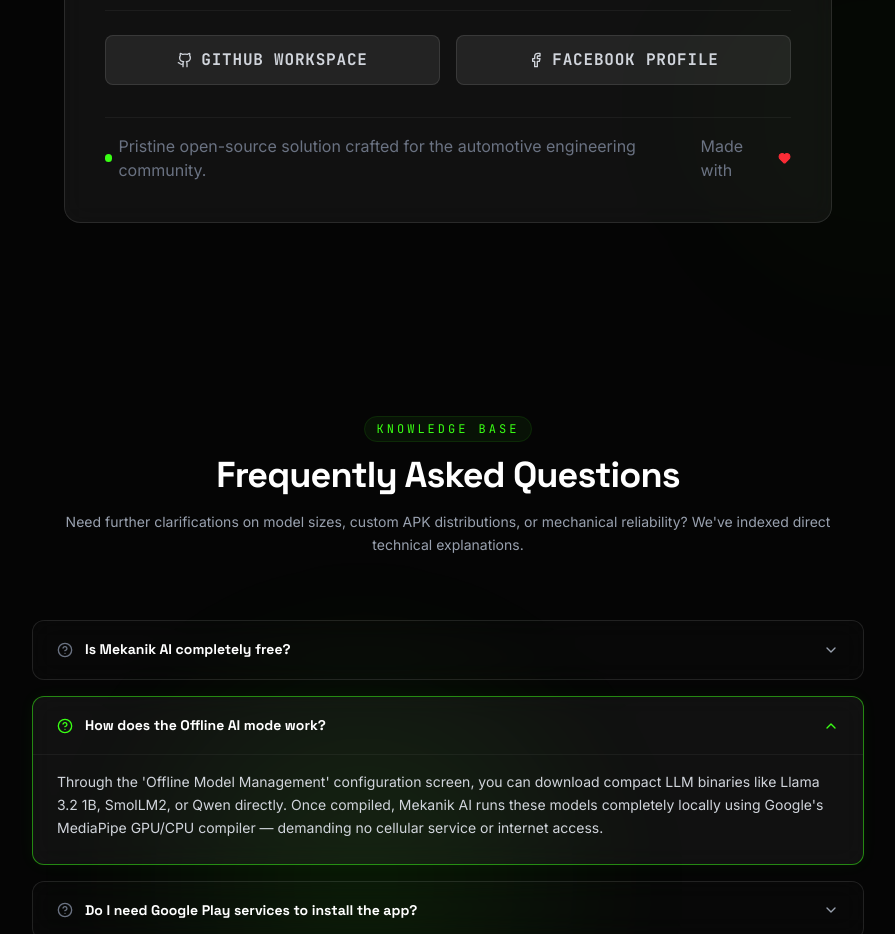
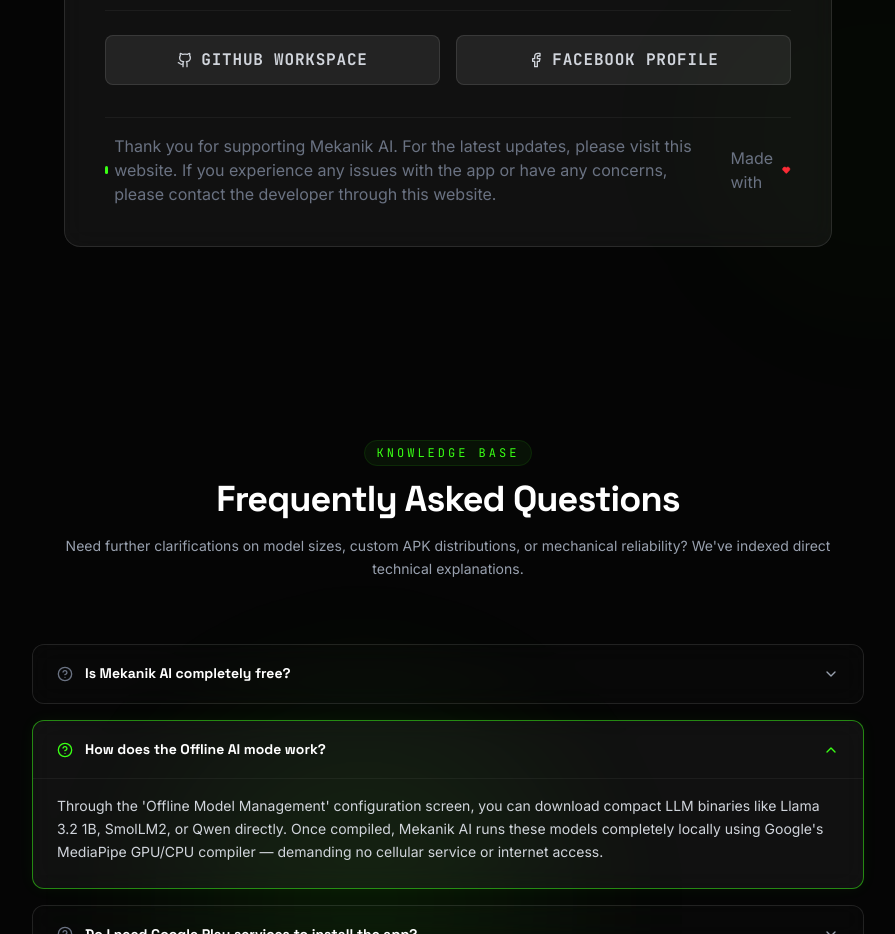
Before and after one commit to JavierSiliacay/Mekanik-AI-Portal, a React (Vite) app: page / in a window 1280 px wide. Shown: the part 6800-7734 px from the top of the page, without its empty margins (192-1087 px from the left). Built offline with nearby package versions, Linux system fonts and the light colour scheme; no server answers.

Commit message:
Changed something on the documentation

```diff
--- a/src/components/DeveloperSection.tsx
+++ b/src/components/DeveloperSection.tsx
@@ -227,7 +227,7 @@
             <div className="mt-8 pt-4 border-t border-mechanic-border/50 flex flex-col sm:flex-row items-center justify-between gap-3 text-2xs text-gray-500 font-sans">
               <div className="flex items-center gap-1.5">
                 <span className="flex h-2 w-2 rounded-full bg-neon-green" />
-                <span>Pristine open-source solution crafted for the automotive engineering community.</span>
+                <span>Thank you for supporting Mekanik AI. For the latest updates, please visit this website. If you experience any issues with the app or have any concerns, please contact the developer through this website.</span>
               </div>
               <div className="flex items-center gap-1">
                 <span>Made with</span>
```
Also changed, not shown: 1 other file (tests, documents, lock files or other folders).
